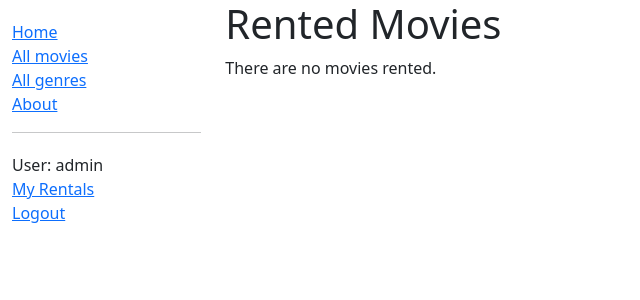
After one commit to josephmtinangi/dvd-movie-rental, a Django app: page /catalog/mymovies/ in a window 1280 px wide. The commit adds this page. Shown: the top 300 px of the page, without its empty margins (0-640 px from the left). Run offline with Django 4.2, Linux system fonts and the light colour scheme; a user stored in the database is signed in; data comes from the database, SQL or seed files in the repository; both versions use the stored data as it was after the commit.

Commit message:
Show user rented movies

```diff
--- a/catalog/templates/base_generic.html
+++ b/catalog/templates/base_generic.html
@@ -30,6 +30,7 @@
             <ul class="sidebar-nav">
                {% if user.is_authenticated %}
                  <li>User: {{ user.get_username }}</li>
+                 <li><a href="{% url 'my-rentals' %}">My Rentals</a></li>
                  <li><a href="{% url 'logout' %}?next={{ request.path }}">Logout</a></li>
                {% else %}
                  <li><a href="{% url 'login' %}?next={{ request.path }}">Login</a></li>
--- /dev/null
+++ b/catalog/templates/catalog/rental_list_user.html
@@ -0,0 +1,18 @@
+{% extends "base_generic.html" %}
+
+{% block content %}
+	<h1>Rented Movies</h1>
+
+	{% if rental_list %}
+		<ul>
+			{% for rental in rental_list %}
+				<li class="{% if rental.is_overdue %}text-danger{% endif %}">
+					<a href="{% url 'movie-detail' rental.movie.id %}">{{ rental.movie.title }}</a>
+				</li>
+			{% endfor %}
+		</ul>
+	{% else %}
+		<p>There are no movies rented.</p>
+	{% endif %}
+
+{% endblock %}
--- a/catalog/urls.py
+++ b/catalog/urls.py
@@ -5,4 +5,5 @@ urlpatterns = [
 	path('', views.index, name='index'),
 	path('movies/', views.MovieListView.as_view(), name='movies'),
 	path('movies/<int:pk>', views.MovieDetailView.as_view(), name='movie-detail'),
+	path('mymovies/', views.RentedMoviesByUserListView.as_view(), name='my-rentals')
 ]
--- a/catalog/views.py
+++ b/catalog/views.py
@@ -1,6 +1,7 @@
 from django.shortcuts import render
 from .models import Movie, Director, Rental, Genre, Language
 from django.views import generic
+from django.contrib.auth.mixins import LoginRequiredMixin
 
 # Create your views here.
 def index(request):
@@ -33,3 +34,16 @@ class MovieListView(generic.ListView):
 
 class MovieDetailView(generic.DetailView):
 	model = Movie
+
+
+class RentedMoviesByUserListView(LoginRequiredMixin, generic.ListView):
+	model = Rental
+	template_name = 'catalog/rental_list_user.html'
+	paginate_by = 10
+
+	def get_queryset(self):
+		return (
+			Rental.objects.filter(borrower=self.request.user)
+			 .filter(status__exact='o')
+			 .order_by('due_back')
+		)
```
Also changed, not shown: db.sqlite3.
